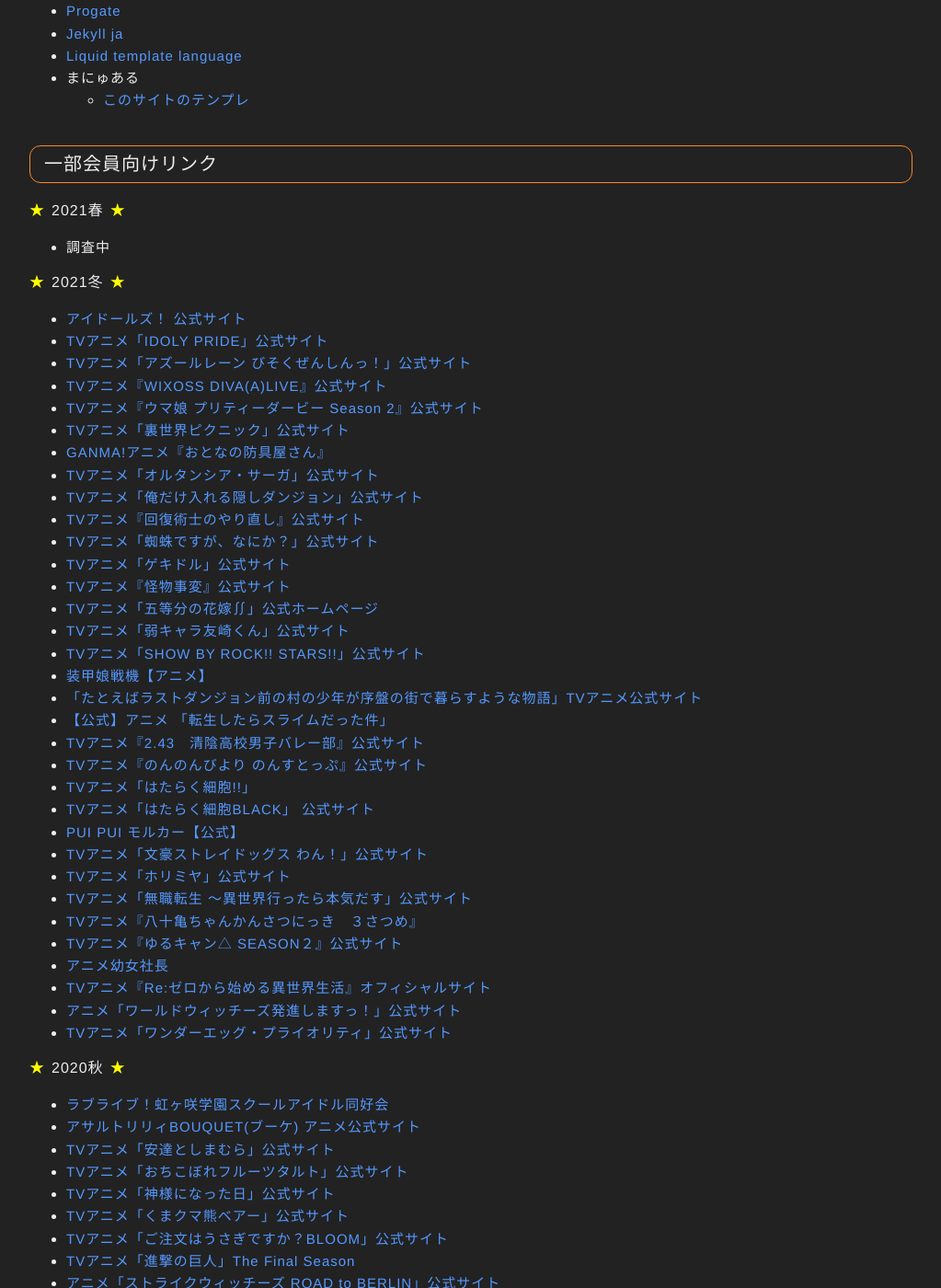
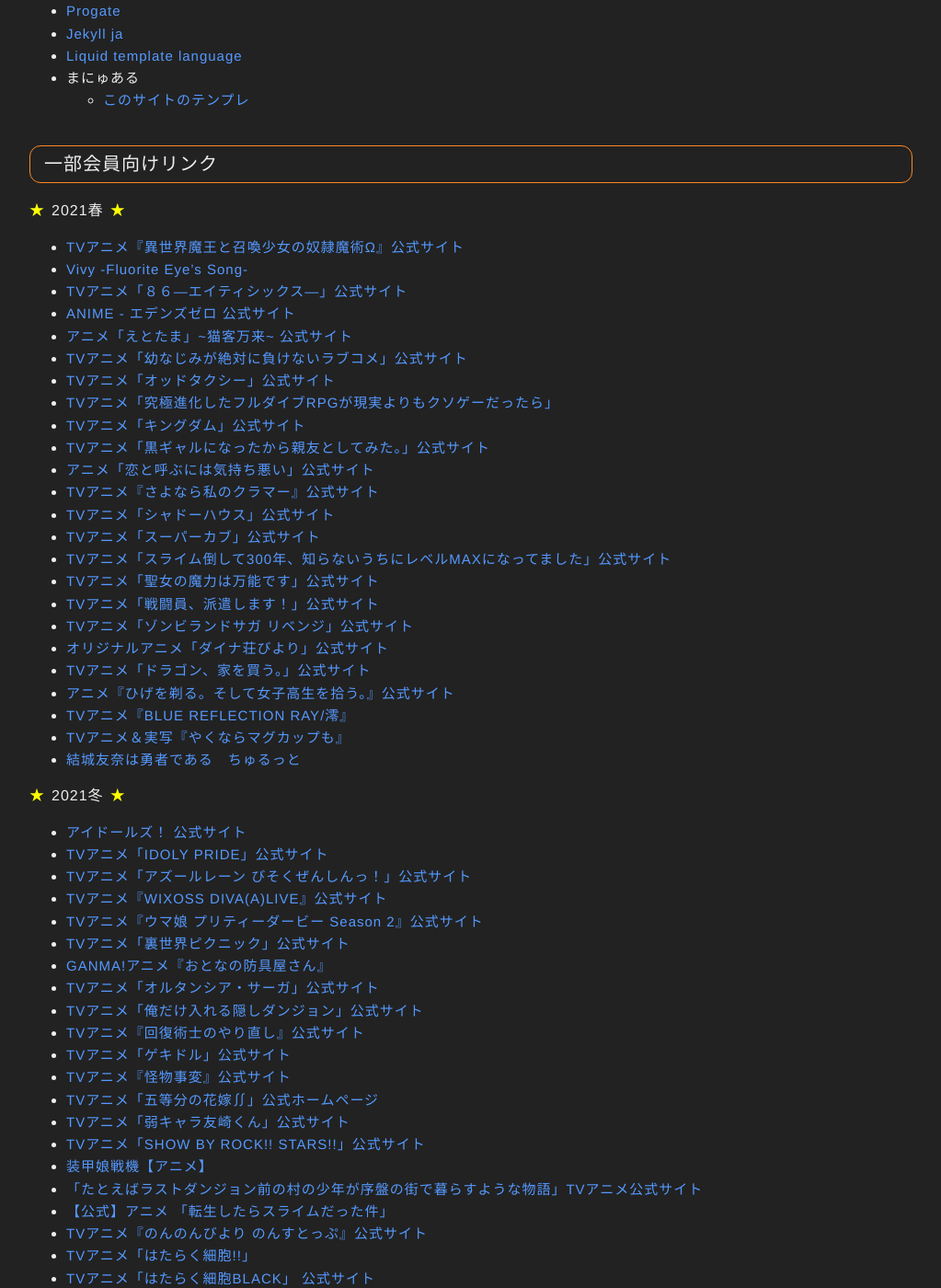
Before and after one commit to vuccaken/vuccaken.github.io, a Jekyll site: the page built from _pages/link.md, in a window 1280 px wide and 1400 px high, scrolled down 1542 px. Shown: the whole window at 92% size, without its empty margins (128-1151 px from the left). Built offline with Jekyll 4.4.1, drawn with Linux system fonts in a browser that asks for light colours; nearby versions of some CDN libraries.

Commit message:
有益な情報を更新

```diff
--- a/_pages/link.md
+++ b/_pages/link.md
@@ -71,7 +71,31 @@
 ## 一部会員向けリンク
 
 #### 2021春
-- 調査中
+- [TVアニメ『異世界魔王と召喚少女の奴隷魔術Ω』公式サイト](https://isekaimaou-anime.com)
+- [Vivy -Fluorite Eye’s Song-](https://vivy-portal.com)
+- [TVアニメ「８６―エイティシックス―」公式サイト](https://anime-86.com)
+- [ANIME - エデンズゼロ 公式サイト](https://edens-zero.net/anime/)
+- [アニメ「えとたま」~猫客万来~ 公式サイト](http://etotama.com/nyankyakubanrai/)
+- [TVアニメ「幼なじみが絶対に負けないラブコメ」公式サイト](https://osamake.com)
+- [TVアニメ「オッドタクシー」公式サイト](https://oddtaxi.jp)
+- [TVアニメ「究極進化したフルダイブRPGが現実よりもクソゲーだったら」](https://fulldive-rpg.com)
+- [TVアニメ「キングダム」公式サイト](https://kingdom-anime.com)
+- [TVアニメ「黒ギャルになったから親友としてみた。」公式サイト](https://kurogal.cf-anime.com)
+- [アニメ「恋と呼ぶには気持ち悪い」公式サイト](https://koikimo.jp)
+- [TVアニメ『さよなら私のクラマー』公式サイト](https://sayonara-cramer.com/tv/)
+- [TVアニメ「シャドーハウス」公式サイト](https://shadowshouse-anime.com)
+- [TVアニメ「スーパーカブ」公式サイト](https://supercub-anime.com)
+- [TVアニメ「スライム倒して300年、知らないうちにレベルMAXになってました」公式サイト](https://slime300-anime.com)
+- [TVアニメ「聖女の魔力は万能です」公式サイト](https://seijyonomaryoku.jp)
+- [TVアニメ「戦闘員、派遣します！」公式サイト](https://kisaragi-co.jp)
+- [TVアニメ「ゾンビランドサガ リベンジ」公式サイト](https://zombielandsaga.com)
+- [オリジナルアニメ「ダイナ荘びより」公式サイト](https://dinosaur-biyori.com)
+- [TVアニメ「ドラゴン、家を買う。」公式サイト](https://doraie.com)
+- [アニメ『ひげを剃る。そして女子高生を拾う。』公式サイト](http://higehiro-anime.com)
+<!-- - [アニメ「不滅のあなたへ」公式サイト](https://www.anime-fumetsunoanatae.com) -->
+- [TVアニメ『BLUE REFLECTION RAY/澪』](https://www.bluereflection-ray.com)
+- [TVアニメ＆実写『やくならマグカップも』](https://yakumo-project.com)
+- [結城友奈は勇者である　ちゅるっと](https://yuyuyu.tv/churutto/)
 
 #### 2021冬
 - [アイドールズ！ 公式サイト](https://wsy-idolls.com){:target="_blank"}
@@ -80,12 +104,10 @@
 - [TVアニメ『WIXOSS DIVA(A)LIVE』公式サイト](http://wixoss-diva.com){:target="_blank"}
 - [TVアニメ『ウマ娘 プリティーダービー Season 2』公式サイト](https://anime-umamusume.jp){:target="_blank"}
 - [TVアニメ「裏世界ピクニック」公式サイト](https://www.othersidepicnic.com){:target="_blank"}
-<!-- - [TVアニメ「SK∞ エスケーエイト」公式サイト](https://sk8-project.com/?skip){:target="_blank"} -->
 - [GANMA!アニメ『おとなの防具屋さん』](https://ganma.jp/g/anime/otonabougu/){:target="_blank"}
 - [TVアニメ「オルタンシア・サーガ」公式サイト](https://animehorsaga.jp){:target="_blank"}
 - [TVアニメ「俺だけ入れる隠しダンジョン」公式サイト](https://kakushidungeon-anime.jp){:target="_blank"}
 - [TVアニメ『回復術士のやり直し』公式サイト](http://kaiyari.com){:target="_blank"}
-- [TVアニメ「蜘蛛ですが、なにか？」公式サイト](https://kumo-anime.com){:target="_blank"}
 - [TVアニメ「ゲキドル」公式サイト](http://gekidol.com){:target="_blank"}
 - [TVアニメ『怪物事変』公式サイト](https://kemonojihen-anime.com){:target="_blank"}
 - [TVアニメ「五等分の花嫁∬」公式ホームページ](https://www.tbs.co.jp/anime/5hanayome/){:target="_blank"}
@@ -94,7 +116,6 @@
 - [装甲娘戦機【アニメ】](http://soukou-musume-senki.com){:target="_blank"}
 - [「たとえばラストダンジョン前の村の少年が序盤の街で暮らすような物語」TVアニメ公式サイト](https://lasdan.com){:target="_blank"}
 - [【公式】アニメ 「転生したらスライムだった件」](https://www.ten-sura.com/anime/tensura){:target="_blank"}
-- [TVアニメ『2.43　清陰高校男子バレー部』公式サイト](https://243anime.com){:target="_blank"}
 - [TVアニメ『のんのんびより のんすとっぷ』公式サイト](https://nonnontv.com/tvanime/){:target="_blank"}
 - [TVアニメ「はたらく細胞!!」](https://hataraku-saibou.com/){:target="_blank"}
 - [TVアニメ「はたらく細胞BLACK」 公式サイト](https://saibou-black.com/){:target="_blank"}
```
